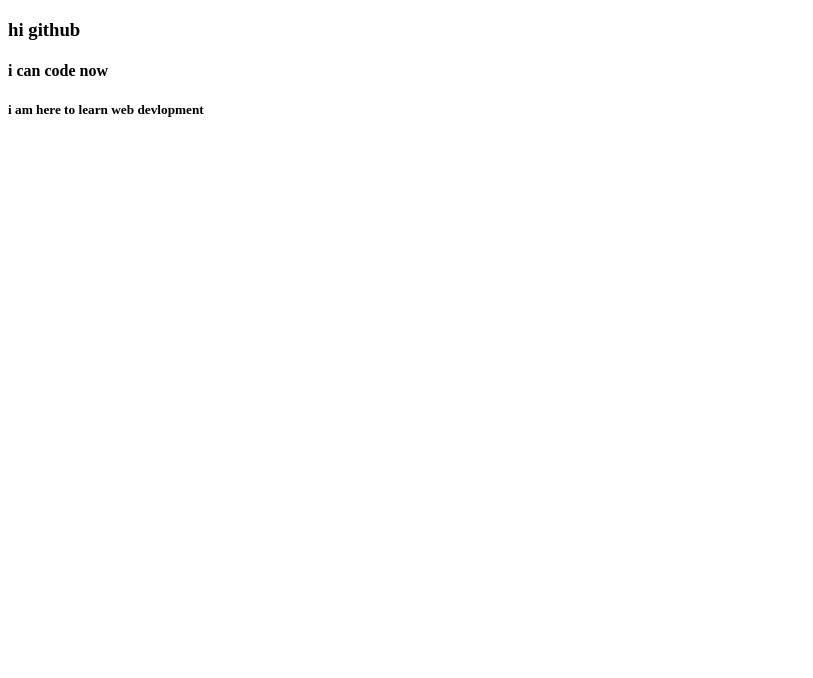
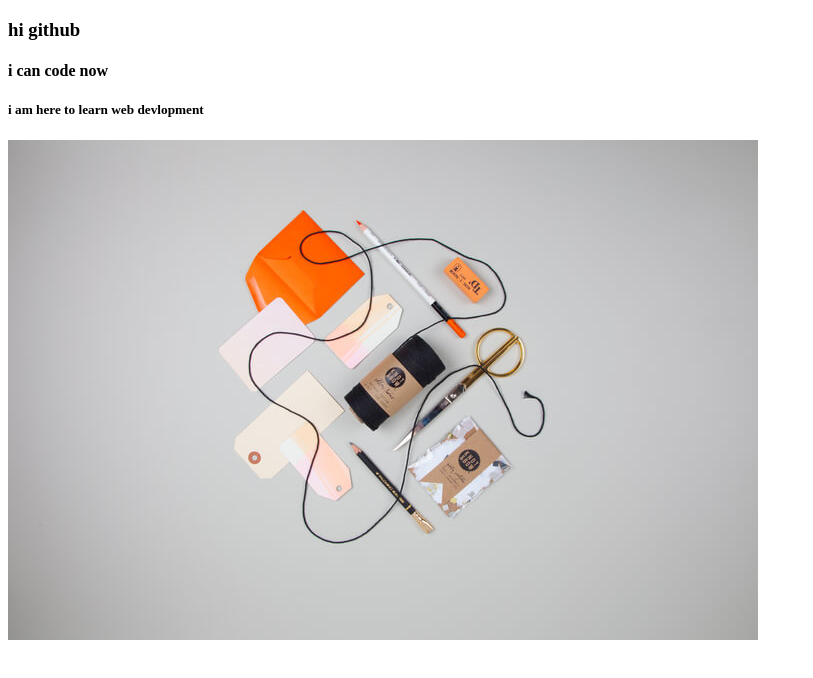
Before and after one commit to yearnis/my-second-repo, a plain HTML site: page index.html in a window 1280 px wide. Shown: the whole page, without its empty margins (0-813 px from the left). Drawn offline with Linux system fonts and the light colour scheme.

Commit message:
my sec committ1

```diff
--- a/index.html
+++ b/index.html
@@ -11,6 +11,7 @@
     <h3>hi github</h3>
  <h4>i  can code now</h4>
 <h5>i am here to learn web devlopment</h5>
+<img src="branding-5.jpg">
 
 </body>
 </html>
```
Also changed, not shown: branding-5.jpg (added).
